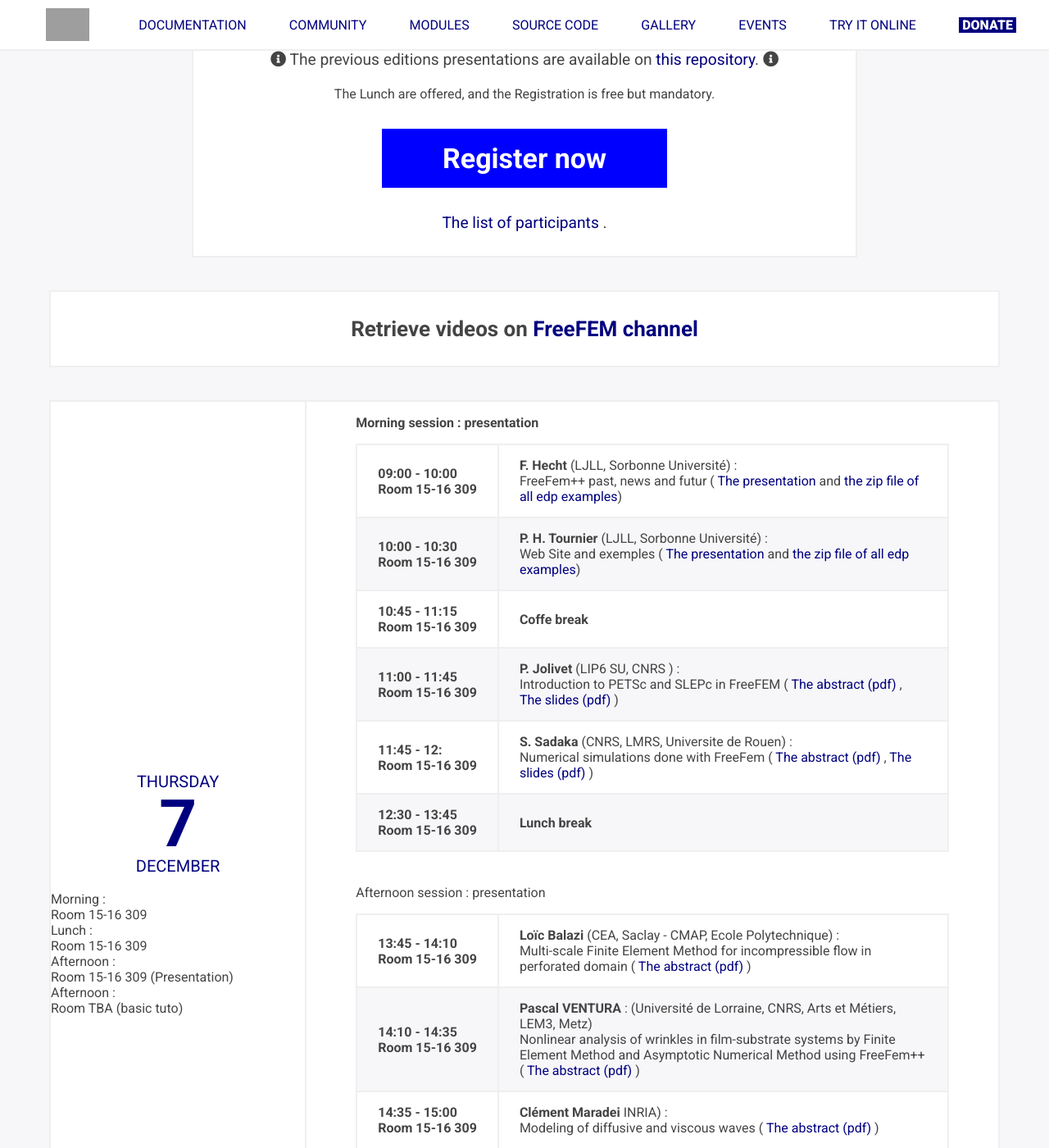
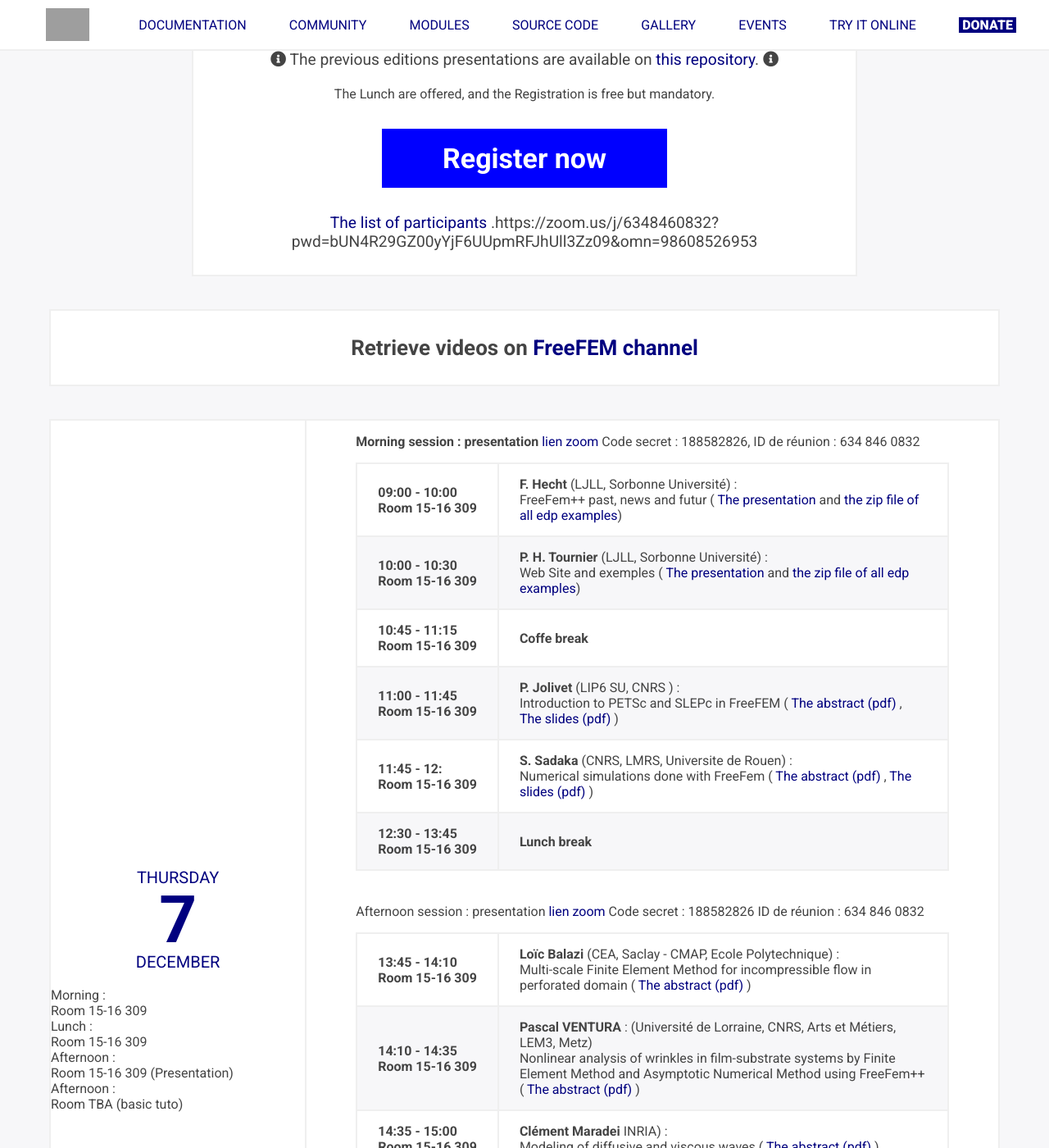
Before and after one commit to FreeFem/FreeFem-website, a Jekyll site: the page built from ffdays.md, in a window 1280 px wide and 1400 px high, scrolled down 606 px. Shown: the whole window at 82% size. Built offline with Jekyll 4.4.1, drawn with Linux system fonts in a browser that asks for light colours; some of the changed lines change nothing that is shown; some of the changed text lies outside the part shown.

Commit message:
add zoom link de Jeudi

```diff
--- a/_layouts/ffdays.html
+++ b/_layouts/ffdays.html
@@ -21,7 +21,7 @@
       <p><i class="fas fa-info-circle"></i> The previous editions presentations are available on <a href="https://github.com/FreeFem/FreeFem-days">this repository</a>. <i class="fas fa-info-circle"></i></p>
              The Lunch are offered, and the  Registration is free but mandatory.
 	       <div id="download"><a href="https://fhecht.wufoo.com/forms/r1w4hxq80t0j9e0/" target="_blank">Register now</a></div>
-      <p>   <a href="https://fhecht.wufoo.com/reports/15freefemdays"> The list of participants </a>.
+      <p>   <a href="https://fhecht.wufoo.com/reports/15freefemdays"> The list of participants </a>.https://zoom.us/j/6348460832?pwd=bUN4R29GZ00yYjF6UUpmRFJhUll3Zz09&omn=98608526953
     </div>
 
     <div id="ffdaysCal">
@@ -48,9 +48,9 @@
         <div class="program">
 
 	        <p> <b> Morning  session : presentation </b>
-<!--   <a href="https://us02web.zoom.us/j/88503569968?pwd=RS9vS2g2Yk1UblMvbmE3U25ibGdPdz09"> lien zoom </A> Code secret : 883158,
-	  ID de réunion : 885 0356 9968 </p>
--->
+   <a href="https://zoom.us/j/6348460832?pwd=bUN4R29GZ00yYjF6UUpmRFJhUll3Zz09&omn=98608526953"> lien zoom </A> Code secret : 188582826,
+	  ID de réunion : 634 846 0832 </p>
+
 
           <table class="table table-striped">
             <tbody>
@@ -113,8 +113,8 @@
             </tbody>
           </table>
  		     <p>Afternoon  session : presentation
-<!--		       <a href="https://us02web.zoom.us/j/88007759269?pwd=MWNGUWx6OGZnMGcrSGhsRDV0dkdFZz09"> lien zoom </A> Code secret : 357388
-ID de réunion : 880 0775 9269</p> -->
+		       <a href="https://zoom.us/j/6348460832?pwd=bUN4R29GZ00yYjF6UUpmRFJhUll3Zz09&omn=93532396839"> lien zoom </A> Code secret : 188582826
+ID de réunion : 634 846 0832</p>
          <table class="table table-striped">
           <tbody>
               <tr>
@@ -154,8 +154,8 @@ ID de réunion : 880 0775 9269</p> -->
             <tbody>
               <tr>
 				       <th scope="row">15:00 - 18h<br> Room 15-16 309 <br>
-					       <!-- ><a href="https://us02web.zoom.us/j/88007759269?pwd=MWNGUWx6OGZnMGcrSGhsRDV0dkdFZz09"> lien zoom </A> Code secret : 357388
-ID de réunion : 880 0775 9269, ID de réunion : 880 0775 9269</th>	-->
+					       		       <a href="https://zoom.us/j/6348460832?pwd=bUN4R29GZ00yYjF6UUpmRFJhUll3Zz09&omn=93532396839"> lien zoom </A> Code secret : 188582826
+					       ID de réunion : 634 846 0832</p>
                 <td>
                   <strong>P-H Tournier <sup>2</sup>, P. Jolivet <sup>1</sup></strong> (LJLL<sup>1</sup>, LIP6<sup>2</sup>,  CNRS) :
                   <br>
@@ -164,9 +164,9 @@ ID de réunion : 880 0775 9269, ID de réunion : 880 0775 9269</th>	-->
               </tr>
               <tr>
 				        <th scope="row">15:00 - 18h<br>
-						room 16-26 113 <br> <!-- ><a href="https://cnrs.zoom.us/j/95588876874?pwd=UlowZEMxeGhPckM5YVZ1eEJUbXJaUT09"> lien zoom </A>
-							 ID de réunion : 955 8887 6874
-         Code secret : CdjG09	--> 		 </th>
+						room 16-26 113 <br> <a href="https://cnrs.zoom.us/j/94637940814?pwd=NnRTRXlrTjBZUW95L1dmbzZuVUh1QT09"> lien zoom </A>
+							 ID de réunion : 946 3794 0814
+         Code secret : SN2nBX	 		 </th>
                 <td>
                   <strong>F. Hecht<sup>1,2</sup>, O. Pironneau <sup>1</sup> </strong> (LJLL<sup>1</sup>, Alpines<sup>2</sup>, Sorbonne Université<sup></sup>) :
 		               <br> <a href="https://www.ljll.math.upmc.fr/hecht/ftp/ff++days/2023/tuto-edp"> the Tutorial  examples  directory  </a>,
```
